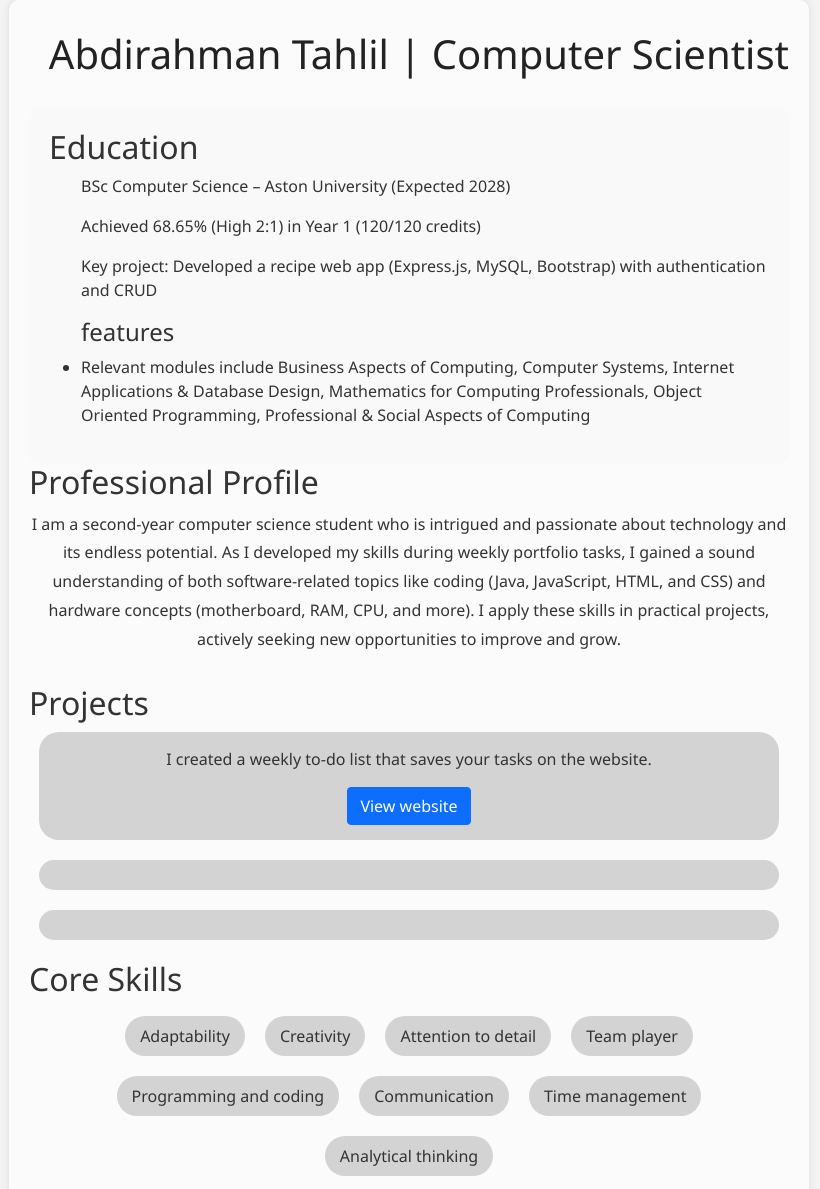
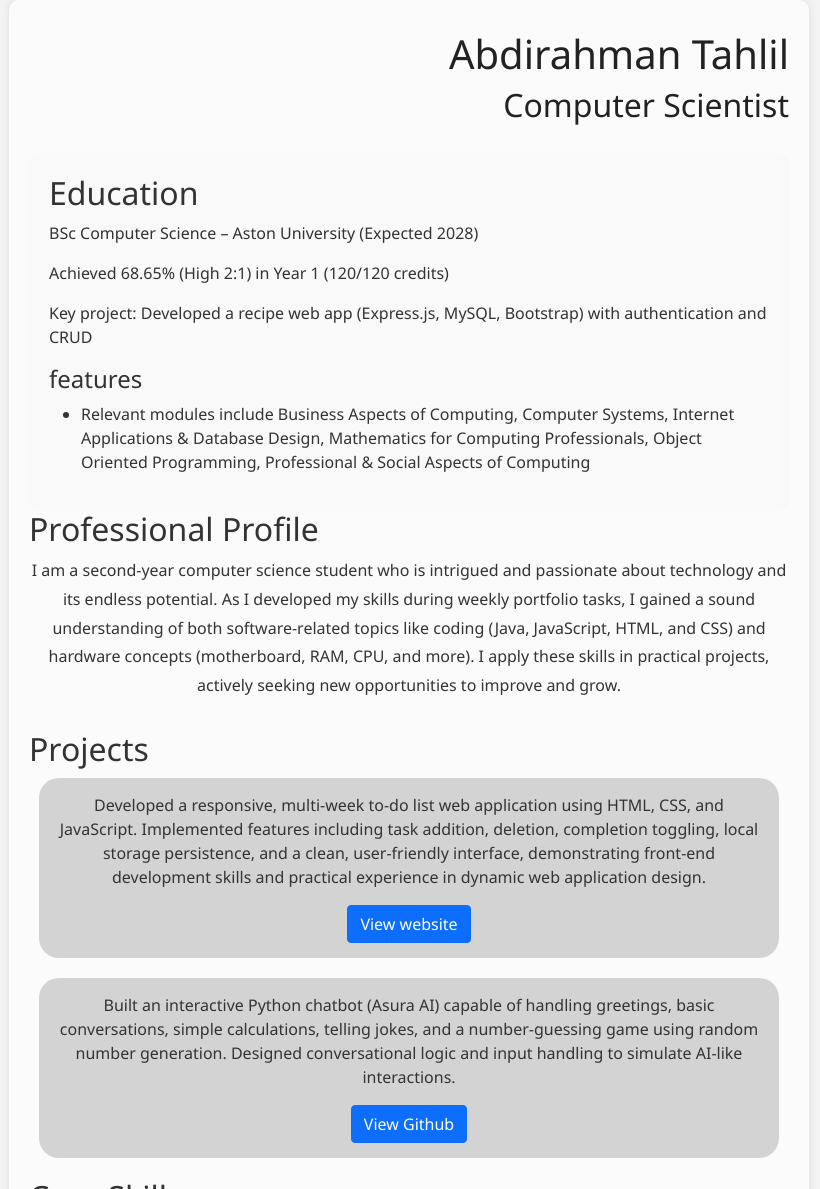
Before and after one commit to Abdirahman-T1/web-portfolio, a plain HTML site: page content.html in a window 1280 px wide. Shown: the top 1189 px of the page, without its empty margins (231-1051 px from the left). Drawn offline with nearby package versions, Linux system fonts and the light colour scheme; a script that the page names is missing.

Commit message:
Update content.html

```diff
--- a/content.html
+++ b/content.html
@@ -12,17 +12,18 @@
     </head>
     <body >
     <div class="container2">
-        <section id="name-title">
-         <h1>Abdirahman Tahlil | Computer Scientist</h1>
-        </section>
+         <header id="name-title">
+            <h1>Abdirahman Tahlil</h1>
+            <h2>Computer Scientist</h2>
+        </header>
         <section id="education">
             <h2>Education</h2>
 
-            <ul><p>BSc Computer Science – Aston University (Expected 2028)</p>
+                <p>BSc Computer Science – Aston University (Expected 2028)</p>
                 <p>Achieved 68.65% (High 2:1) in Year 1 (120/120 credits)</p>
                 <p>Key project: Developed a recipe web app (Express.js, MySQL, Bootstrap) with authentication and CRUD </p>
                 <h4>features</h4>
-                <li><p>Relevant modules include Business Aspects of Computing, Computer Systems, Internet Applications
+                <ul><li><p>Relevant modules include Business Aspects of Computing, Computer Systems, Internet Applications
                     & Database Design, Mathematics for Computing Professionals, Object Oriented Programming,
                     Professional & Social Aspects of Computing</p></li></ul>
         </section>
@@ -33,11 +34,10 @@
         <section id="projects">
         <h2>Projects</h2>
         <ul id="project">
-            <li><p>I created a weekly to-do list that saves your tasks on the website.</p>
-            <a href="https://abdirahman-t1.github.io/Weekly-To-Do-List/" class="btn btn-primary">View website</a>
-            </li>
-            <li></li>
-            <li></li>
+            <li><p>Developed a responsive, multi-week to-do list web application using HTML, CSS, and JavaScript. Implemented features including task addition, deletion, completion toggling, local storage persistence, and a clean, user-friendly interface, demonstrating front-end development skills and practical experience in dynamic web application design.</p>
+            <a href="https://abdirahman-t1.github.io/Weekly-To-Do-List/" class="btn btn-primary">View website</a></li>
+            <li><p>Built an interactive Python chatbot (Asura AI) capable of handling greetings, basic conversations, simple calculations, telling jokes, and a number-guessing game using random number generation. Designed conversational logic and input handling to simulate AI-like interactions.</p>
+             <a href="https://github.com/Abdirahman-T1/AsuraAI/blob/main/AsuraAI.ipynb/" class="btn btn-primary">View Github</a></li></li>
         </ul>
         </section>
         <section id="core-skills">
```
